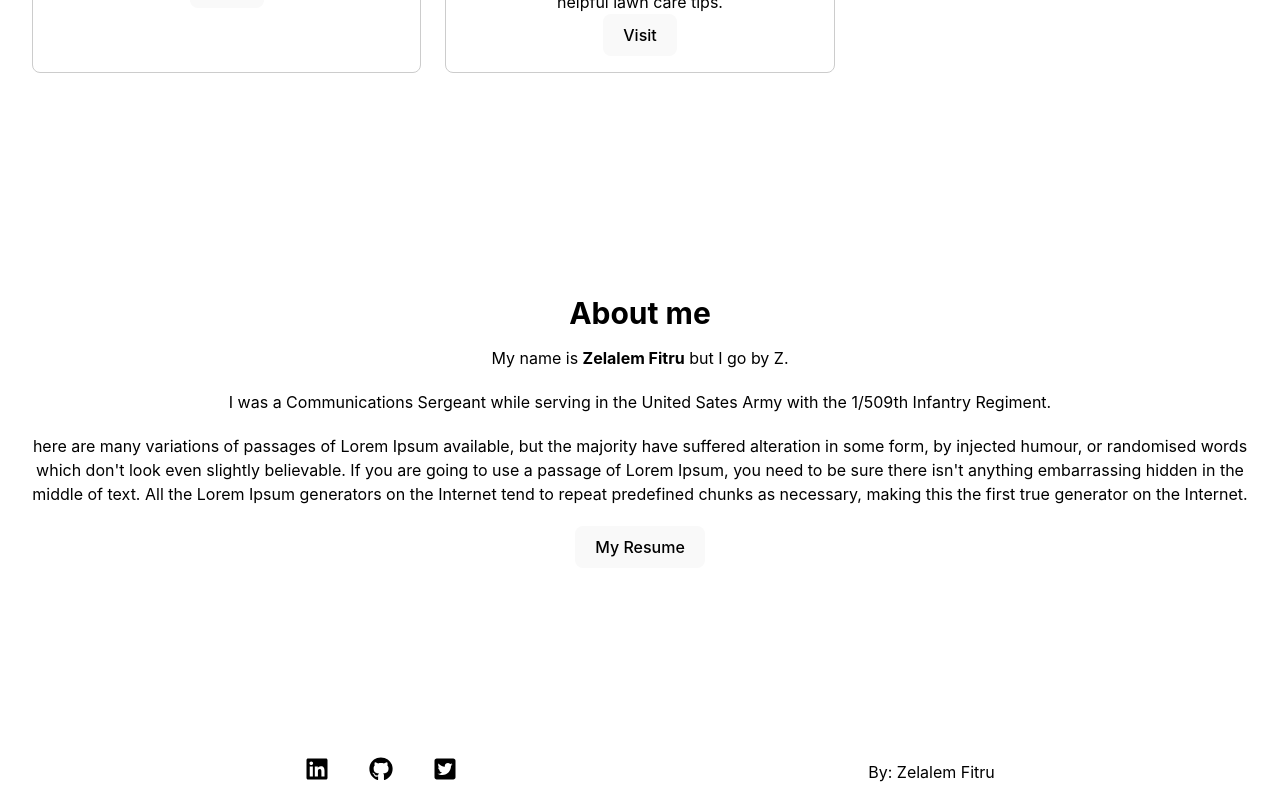
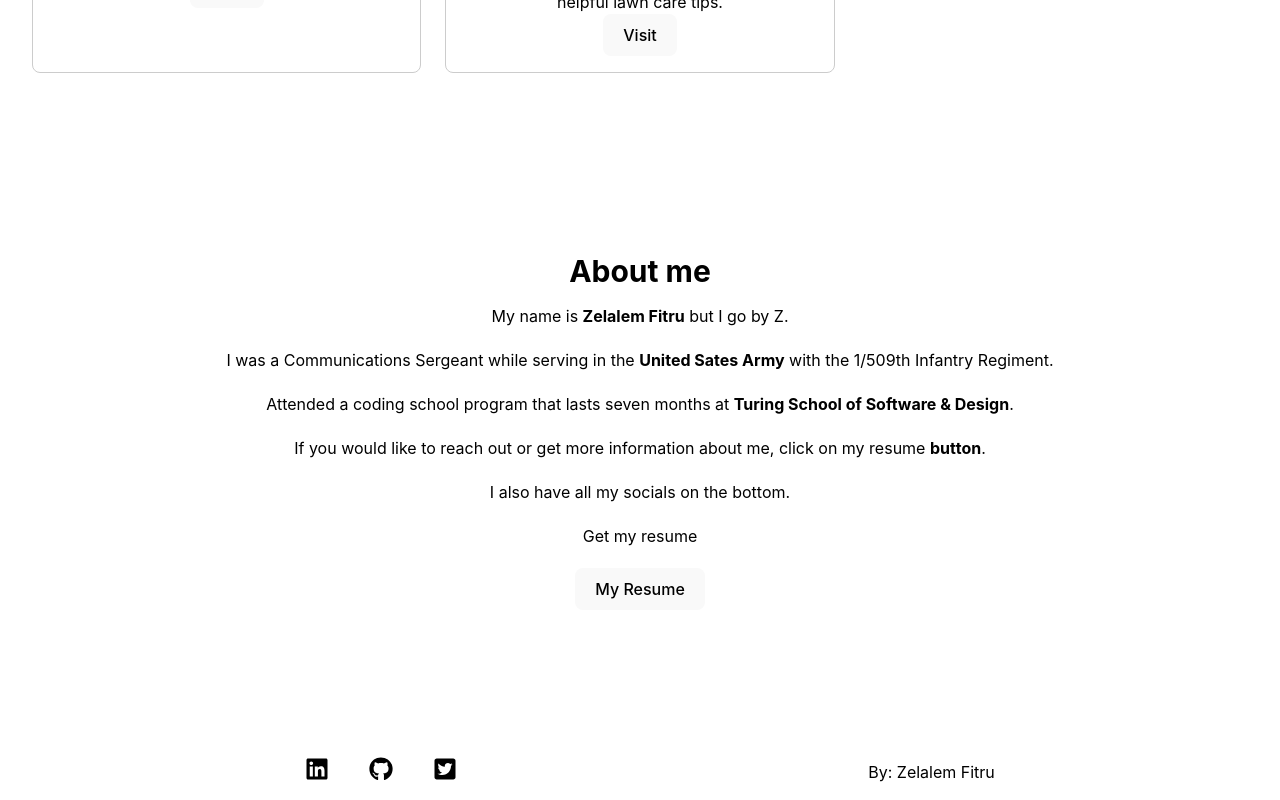
Before and after one commit to ZTFitru/Portfolio, a React (Vite) app: page / in a window 1280 px wide. Shown: the part 1523-2323 px from the top of the page. Built offline with nearby package versions, Linux system fonts and the light colour scheme.

Commit message:
Updated my about me section.

```diff
--- a/src/components/About/About.jsx
+++ b/src/components/About/About.jsx
@@ -9,15 +9,18 @@ const About = ({ toggle })=> {
                 {/* <h4>About me</h4> */}
                 <p>My name is <span>Zelalem Fitru</span> but I go by Z.</p>
                 <p>
-                I was a Communications Sergeant while serving in the United Sates Army with the 1/509th Infantry Regiment.
+                    I was a Communications Sergeant while serving in the <span>United Sates Army</span> with the 1/509th Infantry Regiment.
                 </p>
                 <p>
-                here are many variations of passages of Lorem Ipsum available, but the majority have suffered alteration in
-                some form, by injected humour, or randomised words which don't look even slightly believable. If you are going
-                to use a passage of Lorem Ipsum, you need to be sure there isn't anything embarrassing hidden in the middle of
-                text. All the Lorem Ipsum generators on the Internet tend to repeat predefined chunks as necessary, making this
-                the first true generator on the Internet.
+                    Attended a coding school program that lasts seven months at <span>Turing School of Software & Design</span>.
                 </p>
+                <p>
+                    If you would like to reach out or get more information about me, click on my resume <span>button</span>.
+                </p>
+                <p>
+                    I also have all my socials on the bottom.
+                </p>
+                <p>Get my resume</p>
                 <a className='contact-btn'
                     href='https://docs.google.com/document/d/1k16ioZACLJSKqUJD2KOa0le5yLaEXXOkMRRufpF8VDQ/edit?usp=sharing'
                     target='_black'
```
Also changed, not shown: 1 other file (tests, documents, lock files or other folders).
